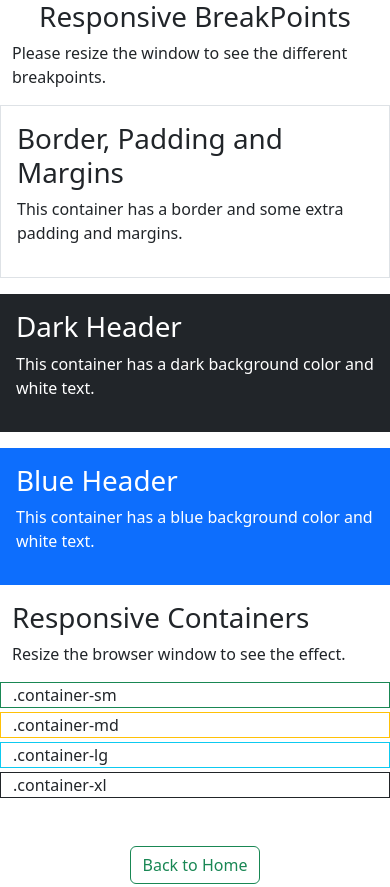
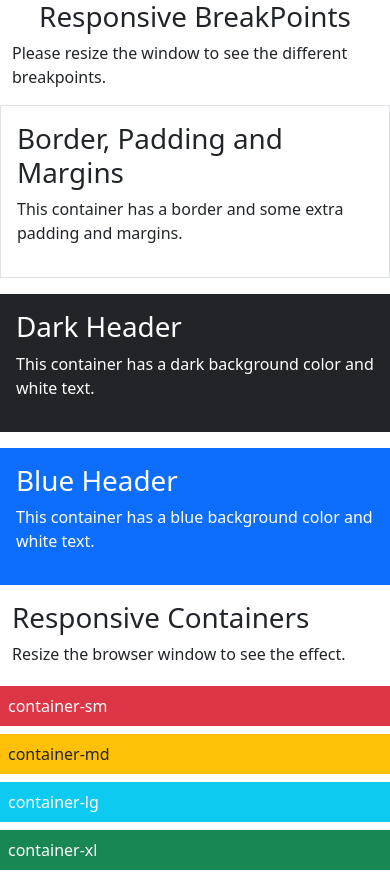
Before and after one commit to Minadengz/Minadengz-TASK-ON-BREAKPOINTS-and-Typography, a plain HTML site: page responsive.html in a window 390 px wide. Shown: the top 887 px of the page. Drawn offline with nearby package versions, Linux system fonts and the light colour scheme.

Commit message:
Update responsive.html

```diff
--- a/responsive.html
+++ b/responsive.html
@@ -32,10 +32,12 @@
     <p>Resize the browser window to see the effect.</p>
   </div>
 
-  <div class="container-sm border border-success my-1">.container-sm</div>
-  <div class="container-md border border-warning my-1">.container-md</div>
-  <div class="container-lg border border-info my-1">.container-lg</div>
-  <div class="container-xl border border-dark my-1">.container-xl</div>
+  <div class="d-flex flex-column">
+  <div class="container-sm bg-danger text-white p-2 my-1">container-sm</div>
+  <div class="container-md bg-warning text-dark p-2 my-1">container-md</div>
+  <div class="container-lg bg-info text-white p-2 my-1">container-lg</div>
+  <div class="container-xl bg-success text-white p-2 my-1">container-xl</div>
+</div>
 
   <div class="container mt-5 mb-4 text-center">
     <a href="index.html" class="btn btn-outline-success">Back to Home</a>
```
